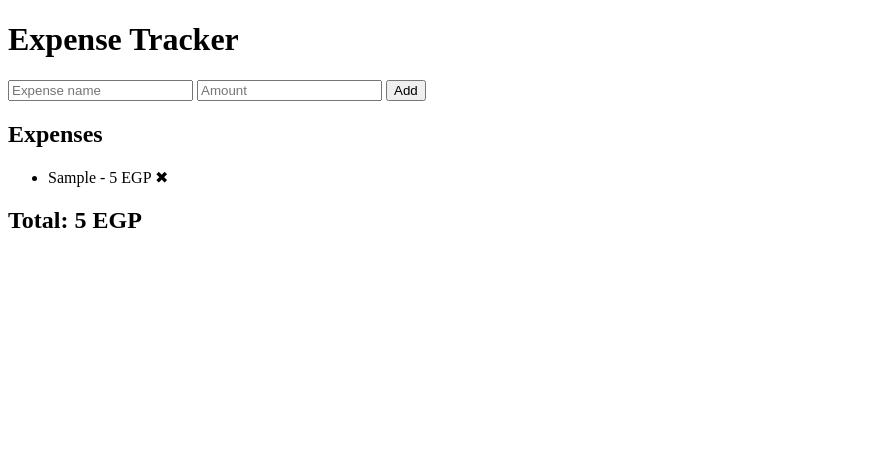
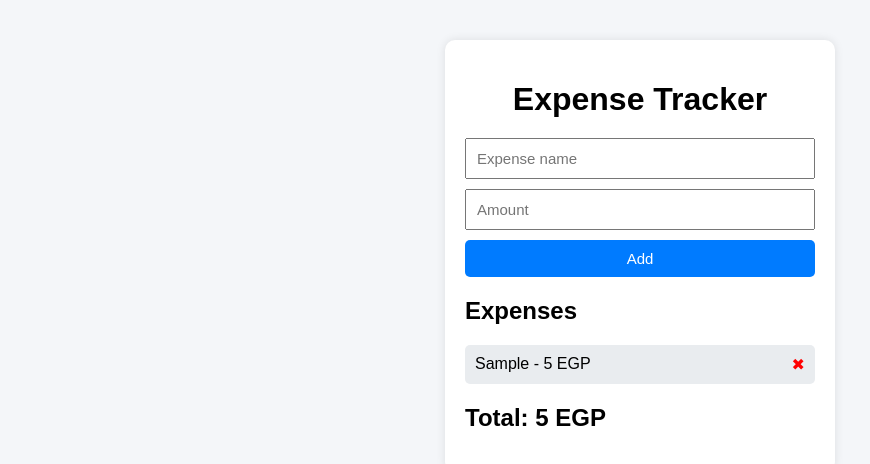
Before and after one commit to kingfrosty203-commits/Expness-Tracker, a plain HTML site: page index.html in a window 1280 px wide. Both pictures are taken after typing "Sample", "5" into the empty fields and a click on the button "Add". Shown: the whole page, without its empty margins (0-870 px from the left). Drawn offline with Linux system fonts and the light colour scheme.

Commit message:
Add files via upload

```diff
--- a/index.html
+++ b/index.html
@@ -1,40 +1,41 @@
 <!DOCTYPE html>
+<html lang="en">
+<head>
+    <meta charset="UTF-8" />
+    <meta name="viewport" content="width=device-width, initial-scale=1.0" />
+    <title>Expense Tracker</title>
+    <style>
+        body { background: #f4f6f9; font-family: Arial; }
+        .container { width: 350px; margin: 40px auto; padding: 20px; background: white; border-radius: 10px; box-shadow: 0 0 10px rgba(0,0,0,0.1); }
+        h1 { text-align: center; margin-bottom: 20px; }
+        .input-section { display: flex; flex-direction: column; gap: 10px; }
+        input, button { padding: 10px; font-size: 15px; }
+        button { background: #007bff; color: white; border: none; cursor: pointer; border-radius: 5px; }
+        button:hover { background: #0056b3; }
+        ul { list-style: none; padding: 0; }
+        li { padding: 10px; background: #e9ecef; margin-bottom: 10px; border-radius: 5px; display: flex; justify-content: space-between; }
+        .delete-btn { color: red; cursor: pointer; }
     </style>
 </head>
 <body>
     <div class="container">
         <h1>Expense Tracker</h1>
-
-
         <div class="input-section">
             <input type="text" id="item" placeholder="Expense name" />
             <input type="number" id="amount" placeholder="Amount" />
             <button onclick="addExpense()">Add</button>
         </div>
-
-
         <h2>Expenses</h2>
         <ul id="expense-list"></ul>
-
-
         <h2>Total: <span id="total">0</span> EGP</h2>
     </div>
-
-
-<!-- Merged JavaScript -->
     <script>
         let expenses = JSON.parse(localStorage.getItem("expenses")) || [];
-
-
         function updateUI() {
             const list = document.getElementById("expense-list");
             const totalEl = document.getElementById("total");
-
-
             list.innerHTML = "";
             let total = 0;
-
-
             expenses.forEach((exp, index) => {
                 total += Number(exp.amount);
                 list.innerHTML += `
@@ -44,36 +45,22 @@ ${exp.item} - ${exp.amount} EGP
                     </li>
                 `;
             });
-
-
             totalEl.textContent = total;
             localStorage.setItem("expenses", JSON.stringify(expenses));
         }
-
-
         function addExpense() {
             const item = document.getElementById("item").value;
             const amount = document.getElementById("amount").value;
-
-
             if (item === "" || amount === "") return alert("Please fill all fields");
-
-
             expenses.push({ item, amount });
             updateUI();
-
-
             document.getElementById("item").value = "";
             document.getElementById("amount").value = "";
         }
-
-
         function deleteExpense(index) {
             expenses.splice(index, 1);
             updateUI();
         }
-
-
         updateUI();
     </script>
 </body>
```
Also changed, not shown: 1 other file. Lines whose indentation alone changed are shown as unchanged.
